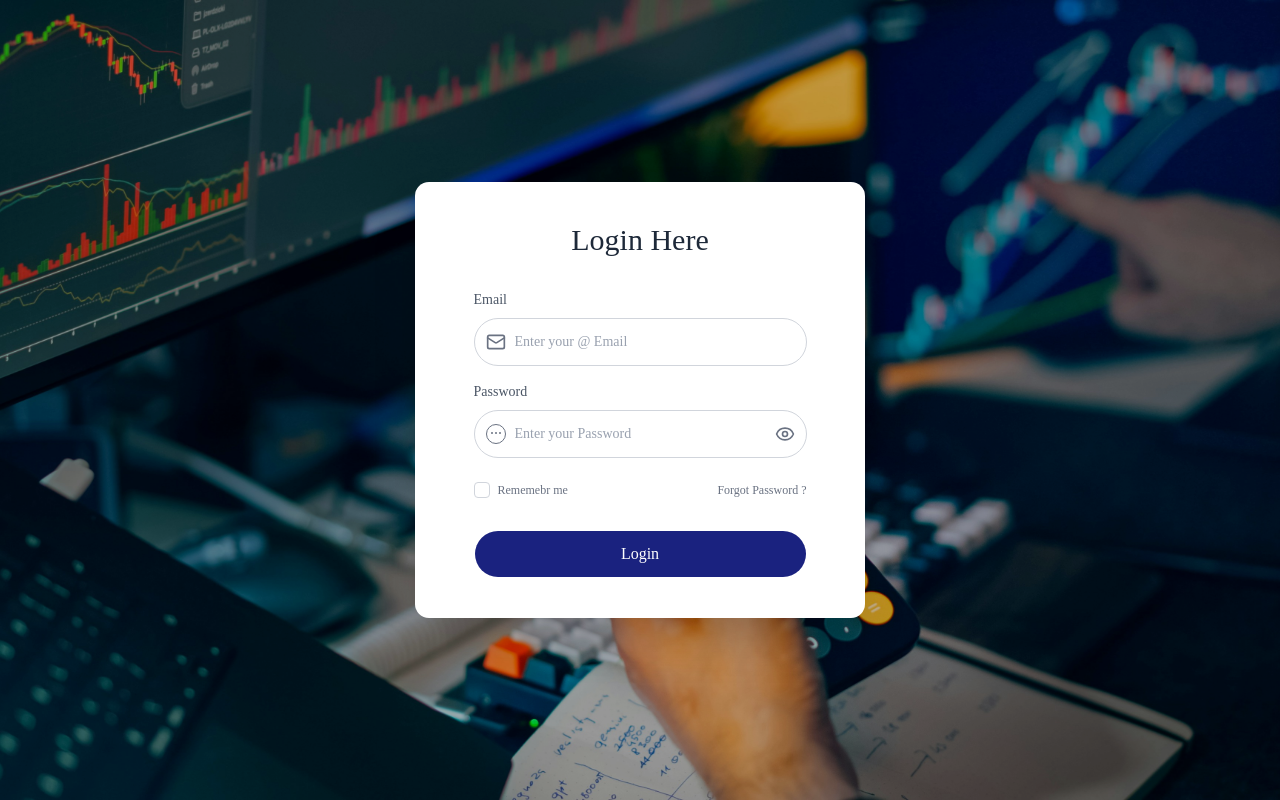
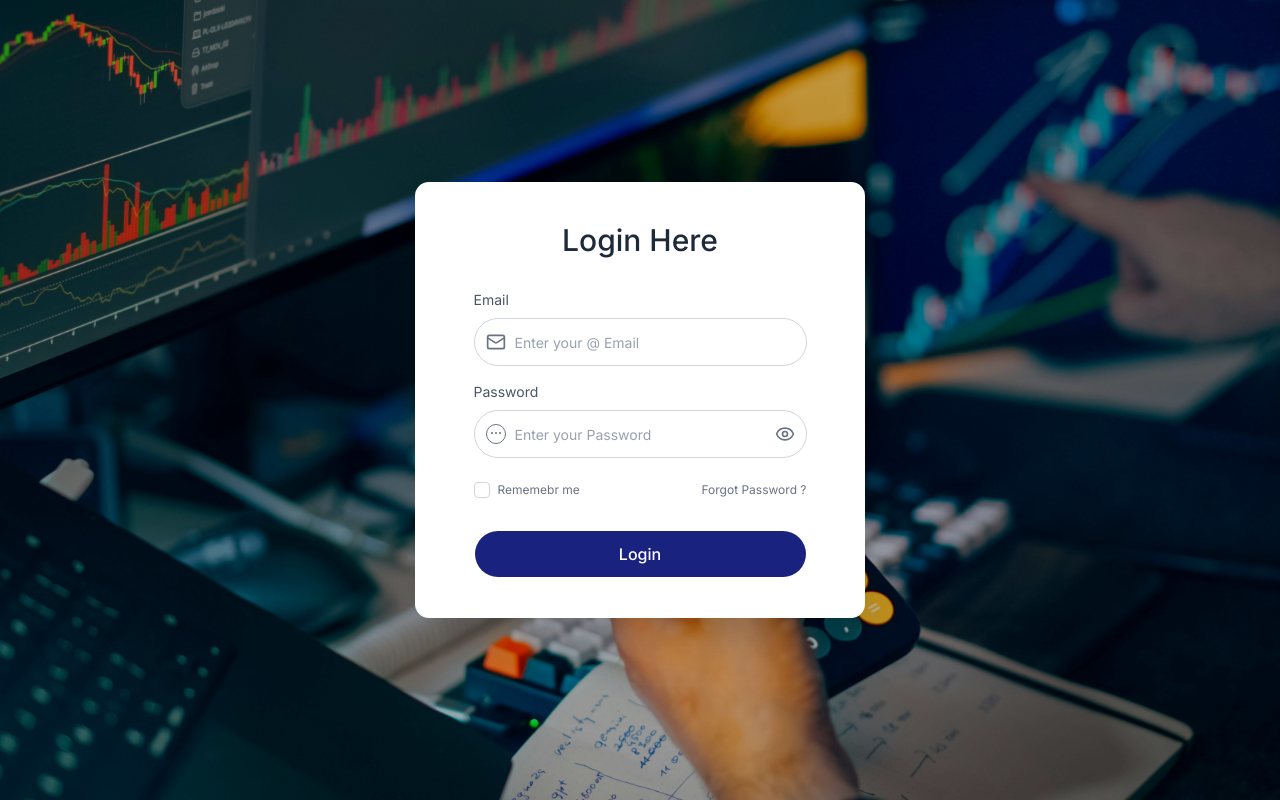
Before and after one commit to rifat-two-eight/derival_dash, a Next.js app: page /login in a window 1280 px wide. Built offline with nearby package versions, Linux system fonts and the light colour scheme.

Commit message:
font changed

```diff
--- a/app/login/page.tsx
+++ b/app/login/page.tsx
@@ -22,7 +22,7 @@ export default function LoginPage() {
   };
 
   return (
-    <div className="min-h-screen w-full relative flex items-center justify-center p-4">
+    <div className="min-h-screen w-full relative flex items-center justify-center p-4 font-sans">
       {/* Background Image */}
       <div className="absolute inset-0 z-0">
         <Image
```
